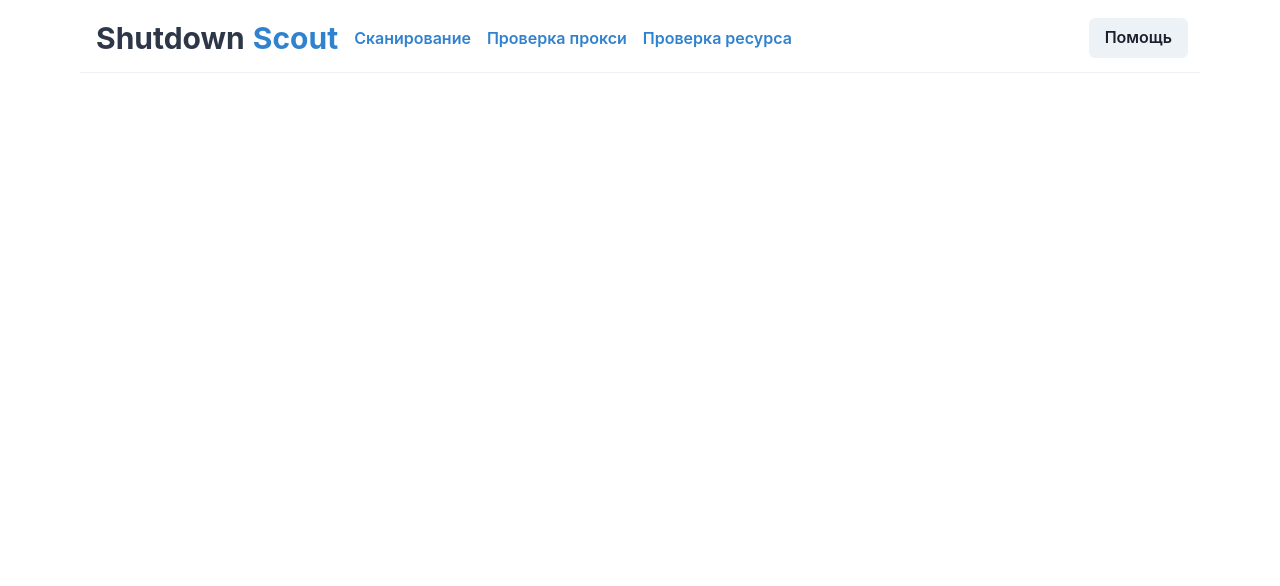
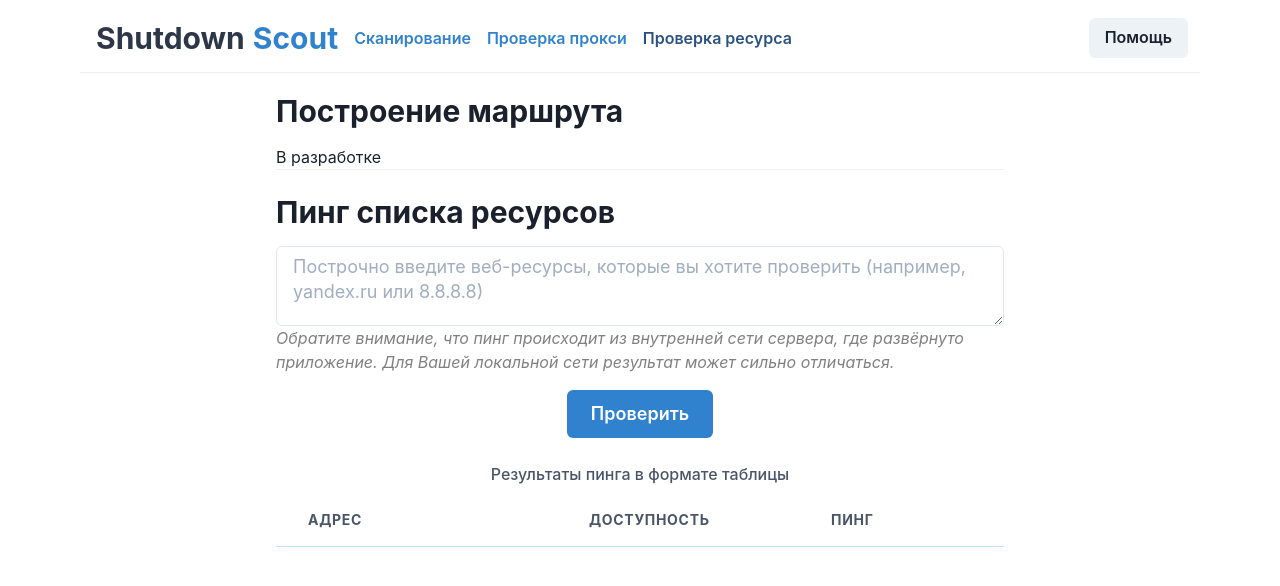
Before and after one commit to somnoynadno/ShutdownScout, a React (Create React App) app in the folder frontend/: page /trace in a window 1280 px wide. Shown: the top 586 px of the page. Built offline with nearby package versions, Linux system fonts and the light colour scheme.

Commit message:
Ping multiple resources

```diff
--- a/frontend/src/components/Wrapper.js
+++ b/frontend/src/components/Wrapper.js
@@ -30,6 +30,7 @@ import history from "../history";
 import {BrowserScanPage} from "../pages/BrowserScanPage";
 import {ProxyPage} from "../pages/ProxyPage";
 import {IndexPage} from "../pages/IndexPage";
+import {TracertPage} from "../pages/TracertPage";
 
 
 export const Wrapper = () => {
@@ -55,8 +56,8 @@ export const Wrapper = () => {
                             variant="link" isActive={window.location.pathname === '/proxy'}>
                         Проверка прокси
                     </Button>
-                    <Button colorScheme="blue" onClick={() => history.push('/host')}
-                            variant="link" isActive={window.location.pathname === '/host'}>
+                    <Button colorScheme="blue" onClick={() => history.push('/trace')}
+                            variant="link" isActive={window.location.pathname === '/trace'}>
                         Проверка ресурса
                     </Button>
                 </Stack>
@@ -71,6 +72,7 @@ export const Wrapper = () => {
                 <Route exact path="/" component={IndexPage}/>
                 <Route exact path="/scan" component={BrowserScanPage}/>
                 <Route exact path="/proxy" component={ProxyPage}/>
+                <Route exact path="/trace" component={TracertPage}/>
             </Box>
 
             <Modal isOpen={isOpen} onClose={onClose}>
--- a/frontend/src/http/API.js
+++ b/frontend/src/http/API.js
@@ -65,9 +65,13 @@ export class API {
         })
     }
 
-    PingFromLocal(timeout = 60) {
+    PingFromLocal(timeout = 60, sites=[]) {
         return new Promise((resolve, reject) => {
-            axios.post(apiAddress + `/ping_from_local`, {"Timeout": timeout})
+            let data = {"Timeout": timeout};
+            if (sites.length > 0) {
+                data["Sites"] = sites;
+            }
+            axios.post(apiAddress + `/ping_from_local`, data)
                 .then(response => resolve(response.data))
                 .catch(error => reject(error));
         })
--- a/frontend/src/pages/ProxyPage.js
+++ b/frontend/src/pages/ProxyPage.js
@@ -139,7 +139,7 @@ export const ProxyPage = () => {
                         {
                             (proxyList.length > 0) ? <Box>
                                     <Center>
-                                        <Heading mb={4} size={adaptiveSize}>Подобрали для вас лучшие
+                                        <Heading mb={4} size={adaptiveSize}>Подобрали для Вас лучшие
                                             прокси-серверы</Heading>
                                     </Center>
                                     <Table style={styles.tableStyle} size={adaptiveSize} variant="striped"
@@ -175,7 +175,7 @@ export const ProxyPage = () => {
                                 </Box> :
                                 <Box className={css(styles.fadeIn)}>
                                     <Progress mb={3} isIndeterminate/>
-                                    <Text align="center" colorScheme="gray">Загружаем для вас лучшие прокси, подождите...</Text>
+                                    <Text align="center" colorScheme="gray">Загружаем для Вас наши лучшие прокси, подождите...</Text>
                                 </Box>
                         }
                     </Box>
--- /dev/null
+++ b/frontend/src/pages/TracertPage.js
@@ -0,0 +1,102 @@
+import React, {useEffect, useState} from "react";
+import {
+    Alert,
+    AlertIcon,
+    Box,
+    Button,
+    Center,
+    Divider,
+    Heading,
+    Link,
+    Stack, Table,
+    TableCaption, Tbody, Td,
+    Text,
+    Textarea, Th, Thead, Tr
+} from "@chakra-ui/react";
+import {ArrowRightIcon, CheckIcon, CloseIcon, SearchIcon} from '@chakra-ui/icons';
+import history from "../history";
+import {api} from "../http/API";
+import {fadeIn} from 'react-animations';
+import {css, StyleSheet} from 'aphrodite';
+import {useBreakpointValue} from "@chakra-ui/media-query";
+
+
+export const TracertPage = () => {
+    let [resources, setResources] = useState("");
+    let [pingResult, setPingResult] = useState(null);
+    let [errorText, setErrorText] = useState("");
+
+    const adaptiveSize = useBreakpointValue({base: "sm", xl: "lg", lg: "md", md: "md"});
+    const adaptiveW = useBreakpointValue({base: "100%", xl: "65%", lg: "75%", md: "85%"});
+
+    const pingMultiple = () => {
+        let sites = resources.split('\n');
+        api.PingFromLocal(60, sites).then((res) => {
+            setPingResult(res);
+        }).catch((err) => setErrorText("Произошла ошибка, попробуйте позже."));
+    }
+
+    return <Center>
+        <Box w={adaptiveW}>
+            {errorText && <Alert status="error">
+                <AlertIcon/>
+                {errorText}
+            </Alert>}
+            <Heading size="lg" mb={4}>Построение маршрута</Heading>
+            <Text>В разработке</Text>
+            <Divider mb={6}/>
+
+            <Heading size="lg" mb={4}>Пинг списка ресурсов</Heading>
+            <Textarea
+                value={resources}
+                onChange={(event) => setResources(event.target.value)}
+                placeholder="Построчно введите веб-ресурсы, которые вы хотите проверить (например, yandex.ru или 8.8.8.8)"
+                size={adaptiveSize}
+            />
+            <Text color="gray">
+                <i>Обратите внимание, что пинг происходит из внутренней сети сервера, где развёрнуто приложение.
+                    Для Вашей локальной сети результат может сильно отличаться.</i>
+            </Text>
+            <Center>
+            <Button onClick={pingMultiple} colorScheme="blue" size={"lg"} mt={4}>
+                Проверить
+            </Button>
+            </Center>
+            <Table size={adaptiveSize} variant="striped" colorScheme="blue">
+                <TableCaption placement={"top"}>Результаты пинга в формате таблицы</TableCaption>
+                <Thead>
+                    <Tr>
+                        <Th>Адрес</Th>
+                        <Th isNumeric>Доступность</Th>
+                        <Th isNumeric>Пинг</Th>
+                        <Th/>
+                    </Tr>
+                </Thead>
+                <Tbody>
+                    {pingResult && Object.entries(pingResult).map((obj, i) => {
+                        let address = obj[0];
+                        let p = obj[1];
+                        return <Tr className={css(styles.fadeIn)} key={i}>
+                            <Td>{address}</Td>
+                            <Td isNumeric>{p["Availability"] !== 0 ? <CheckIcon color="green" /> : <CloseIcon color="red" />}</Td>
+                            <Td isNumeric>{p["Availability"] !== 0 ? p["Ping"] : '-'}</Td>
+                            <Td>
+                                <Button size="sm" leftIcon={<SearchIcon/>}
+                                        colorScheme="blue" variant="solid" disabled>
+                                    {adaptiveSize !== "sm" ? "Подробнее" : ""}
+                                </Button>
+                            </Td>
+                        </Tr>
+                    })}
+                </Tbody>
+            </Table>
+        </Box>
+    </Center>
+}
+
+const styles = StyleSheet.create({
+    fadeIn: {
+        animationName: fadeIn,
+        animationDuration: '1.5s'
+    }
+})
```
